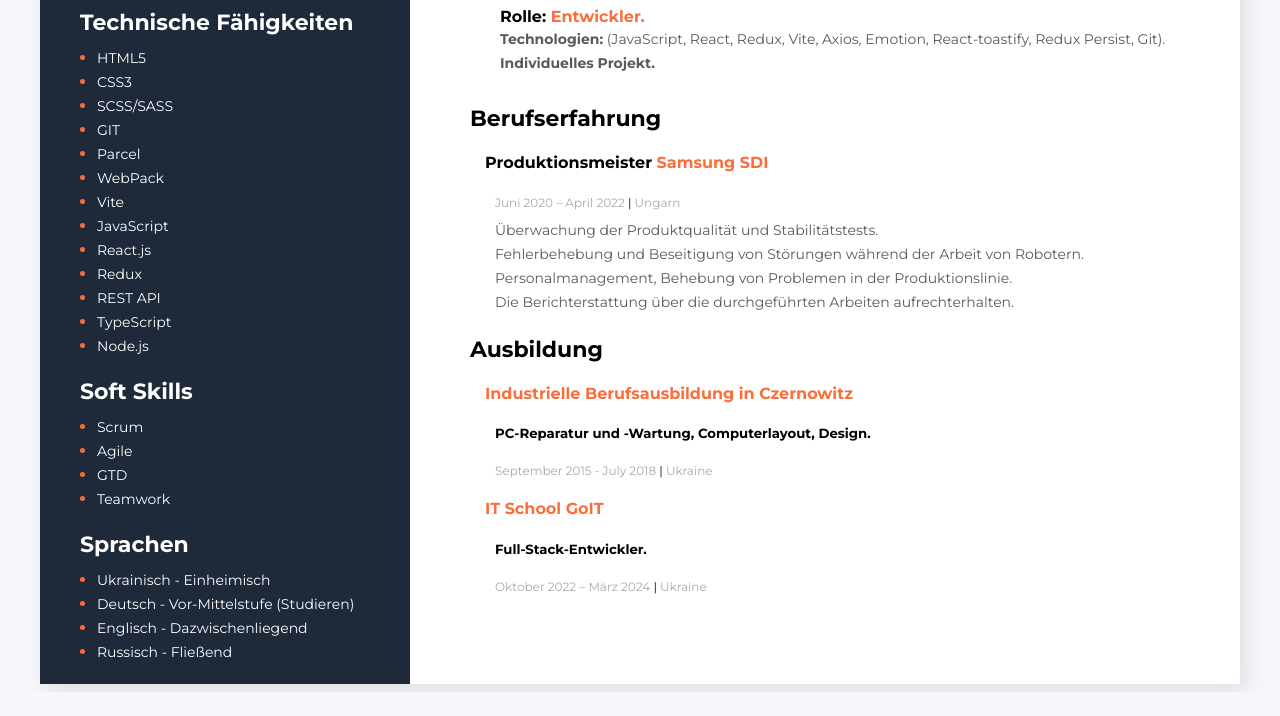
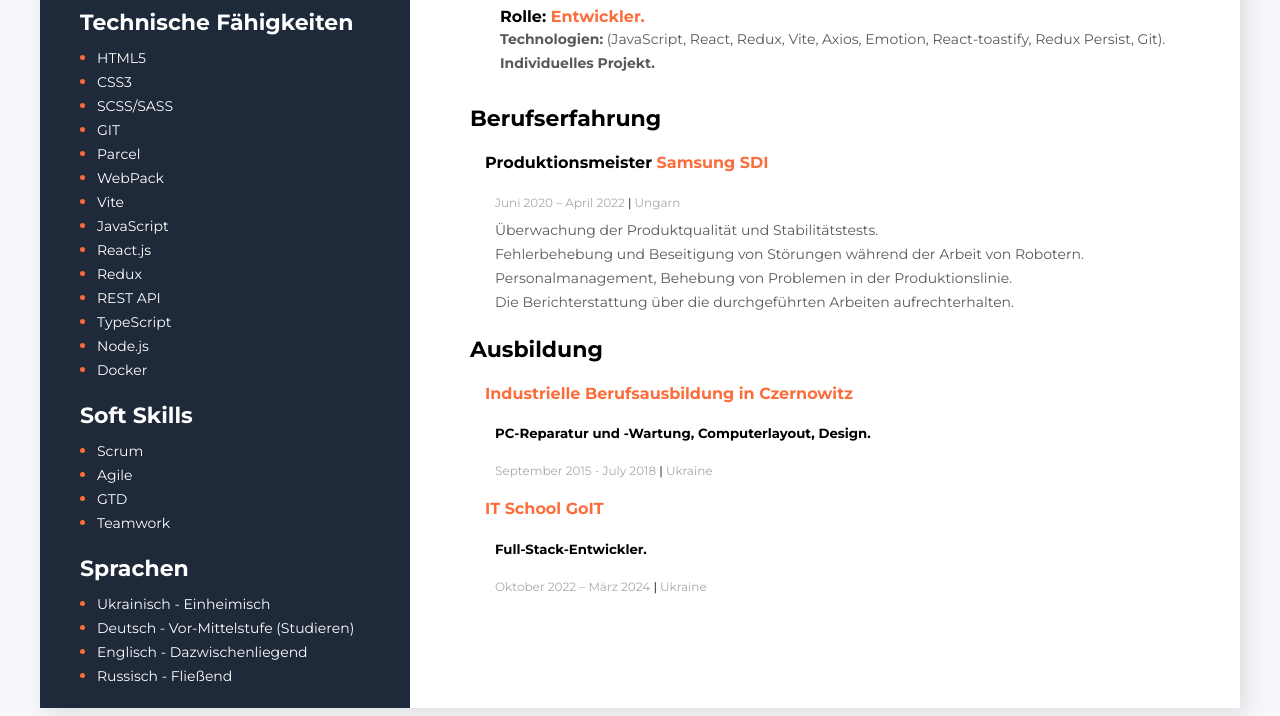
Before and after one commit to Denys90/Lebenslauf, a plain HTML site: page index.html in a window 1280 px wide. Shown: the part 655-1371 px from the top of the page. Before the commit the page ends 1347 px from the top, so only its background shows below. Drawn offline with Linux system fonts and the light colour scheme; files whose address does not match are found by name.

Commit message:
add changes

```diff
--- a/index.html
+++ b/index.html
@@ -86,6 +86,7 @@
               <li class="tech-skills-item"><span class="tech-skills-text">REST API</span></li>
               <li class="tech-skills-item"><span class="tech-skills-text">TypeScript</span></li>
               <li class="tech-skills-item"><span class="tech-skills-text">Node.js</span></li>
+              <li class="tech-skills-item"><span class="tech-skills-text">Docker</span></li>
             </ul>
           </div>
           <!-- Soft skills -->
```
